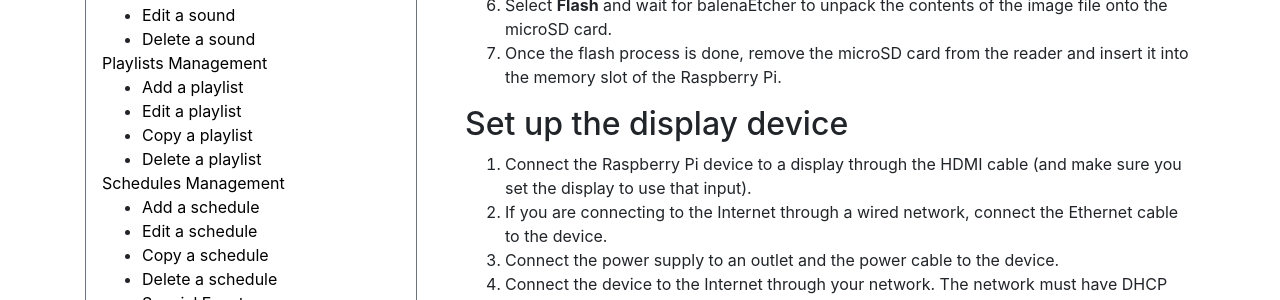
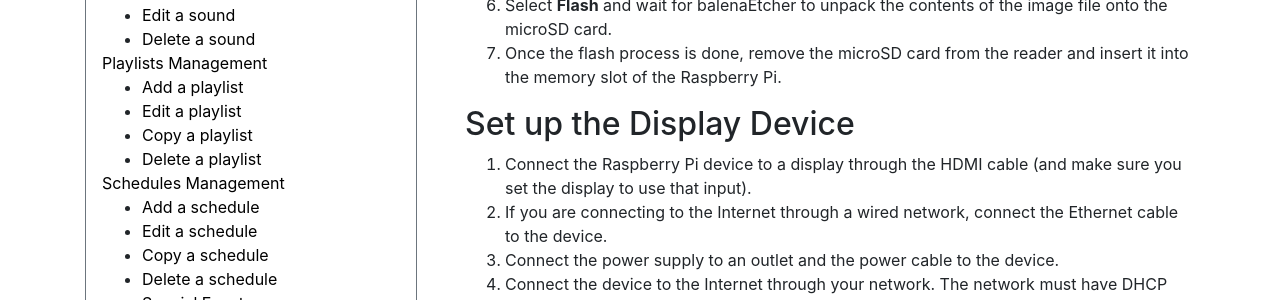
Before and after one commit to NrsSystems/docs, a Jekyll site: the page built from digital-displays/display-device-setup.md, in a window 1280 px wide and 900 px high, scrolled down 1089 px. Shown: the part 156-456 px from the top of the window. Built offline with Jekyll 4.4.1, drawn with Linux system fonts in a browser that asks for light colours; our own code applies the rules of GitHub Pages for plain Markdown files.

```diff
--- a/digital-displays/display-device-setup.md
+++ b/digital-displays/display-device-setup.md
@@ -28,7 +28,7 @@ Additionally, you will need to have a computer available to download and run [ba
 6. Select **Flash** and wait for balenaEtcher to unpack the contents of the image file onto the microSD card.
 7. Once the flash process is done, remove the microSD card from the reader and insert it into the memory slot of the Raspberry Pi.
 
-## Set up the display device
+## Set up the Display Device
 1. Connect the Raspberry Pi device to a display through the HDMI cable (and make sure you set the display to use that input).
 2. If you are connecting to the Internet through a wired network, connect the Ethernet cable to the device.
 3. Connect the power supply to an outlet and the power cable to the device.
```
